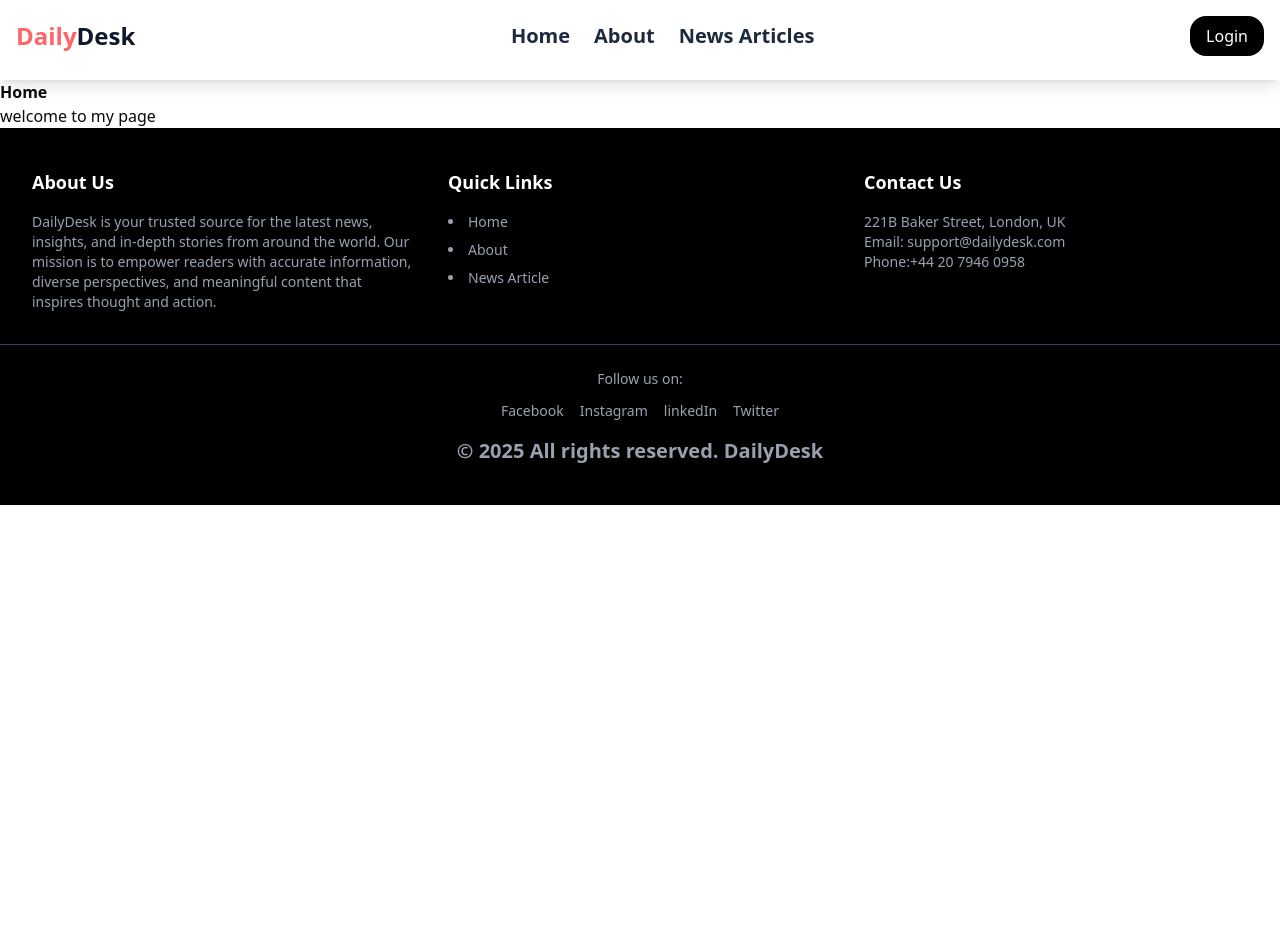
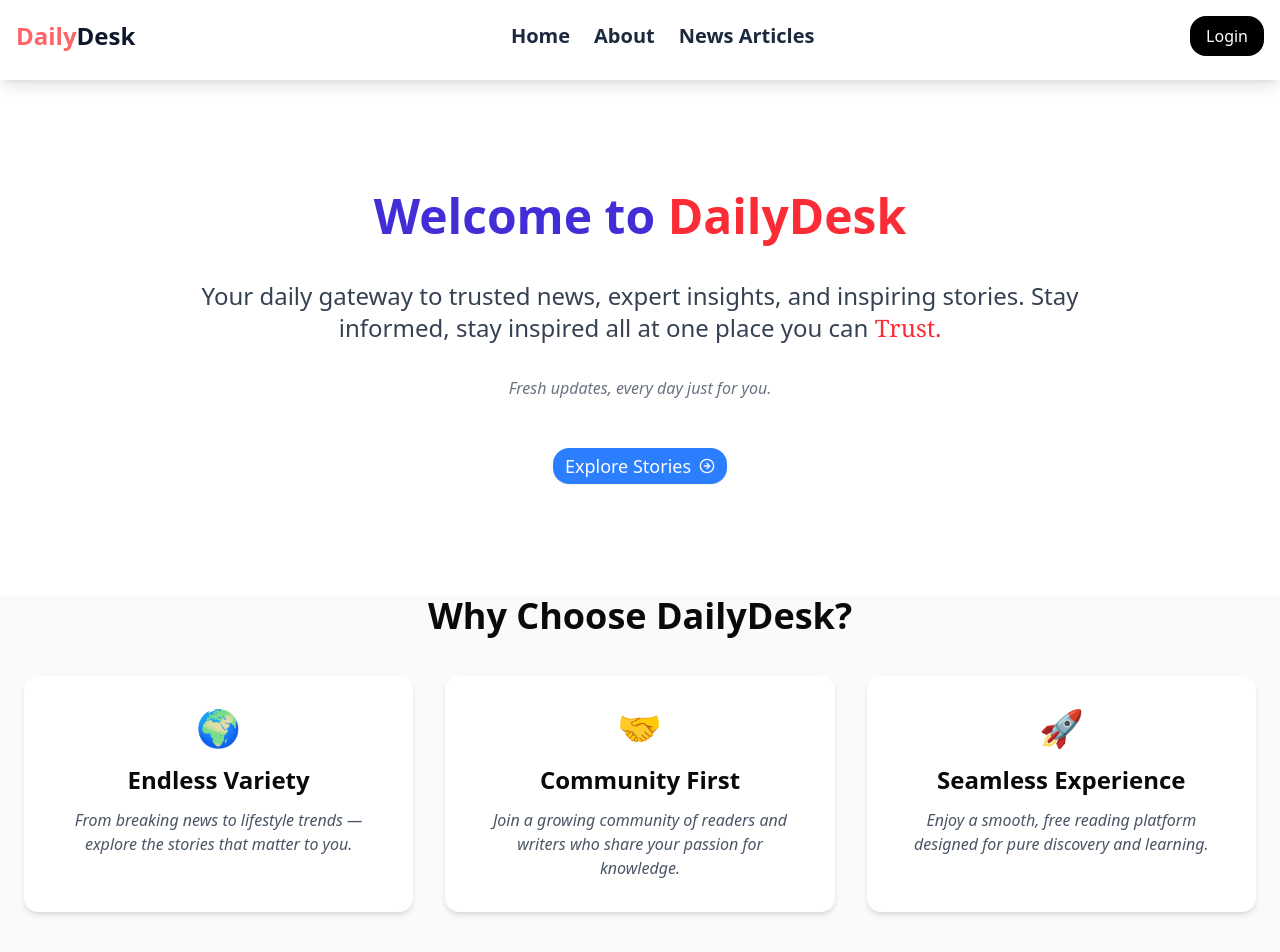
Before and after one commit to cosmic-vista/Cms, a React (Vite) app in the folder frontend/: page / in a window 1280 px wide. Shown: the top 952 px of the page. Before the commit the page ends 800 px from the top, so only its background shows below. Built offline with nearby package versions, Linux system fonts and the light colour scheme.

Commit message:
Added home page

```diff
--- a/frontend/src/Pages/Home.jsx
+++ b/frontend/src/Pages/Home.jsx
@@ -1,10 +1,81 @@
+import Advertisement from "@/components/SharedHeader/Advertisement";
+import { Button } from "@/components/ui/button";
+import { ArrowRightCircle } from "lucide-react";
 import React from "react";
+import { Link } from "react-router-dom";
 
 const Home = () => {
   return (
-    <div>
-      <h1 className="font-semibold">Home</h1>
-      <h1 className="font-sans ">welcome to my page</h1>
+    <div className="h-auto min-h-screen bg-white">
+      {/* Welcome Section */}
+      <div className="mx-auto flex flex-col gap-6 max-w-7xl p-10 md:p-28">
+        <h1 className="text-4xl md:text-5xl text-indigo-700 font-bold text-center">
+          Welcome to <span className="font-sans text-red-500">DailyDesk</span>
+        </h1>
+
+        <p className="text-gray-700 text-2xl text-center mt-4 px-4 md:px-20">
+          Your daily gateway to trusted news, expert insights, and inspiring
+          stories. Stay informed, stay inspired all at one place you can{" "}
+          <span className="text-red-500 font-serif">Trust.</span>
+        </p>
+
+        <p className="text-gray-500 text-center mt-2 italic">
+          Fresh updates, every day just for you.
+        </p>
+
+        <div className="flex justify-center mt-6">
+          <Link to="/view-post">
+            <Button className="rounded-2xl bg-blue-500 flex items-center gap-2 text-lg">
+              Explore Stories <ArrowRightCircle />
+            </Button>
+          </Link>
+        </div>
+      </div>
+
+      {/* Why Join Us Section */}
+      <section className="pb-16 bg-gray-50">
+        <div className="max-w-7xl mx-auto text-center px-6">
+          <h2 className="text-4xl font-bold mb-10">Why Choose DailyDesk?</h2>
+
+          <div className="grid grid-cols-1 md:grid-cols-3 gap-8">
+            <Card
+              title="Endless Variety"
+              description="From breaking news to lifestyle trends — explore the stories that matter to you."
+              icons="🌍"
+            />
+
+            <Card
+              title="Community First"
+              description="Join a growing community of readers and writers who share your passion for knowledge."
+              icons="🤝"
+            />
+
+            <Card
+              title="Seamless Experience"
+              description="Enjoy a smooth, free reading platform designed for pure discovery and learning."
+              icons="🚀"
+            />
+          </div>
+
+          <p className="text-center text-gray-600 mt-10 italic">
+            DailyDesk — where every story finds its voice.
+          </p>
+        </div>
+      </section>
+      <div className=" flex items-center justify-center mx-auto mb-5">
+        <Advertisement />
+      </div>
+    </div>
+  );
+};
+
+// Card Component
+const Card = ({ title, description, icons }) => {
+  return (
+    <div className="bg-white rounded-xl shadow-md hover:shadow-2xl transition-all duration-300 p-8 hover:drop-shadow-lg  hover:drop-shadow-gray-800">
+      <div className="text-4xl mb-4">{icons}</div>
+      <h3 className="text-2xl font-semibold mb-3">{title}</h3>
+      <p className="text-gray-600 italic">{description}</p>
     </div>
   );
 };
```
